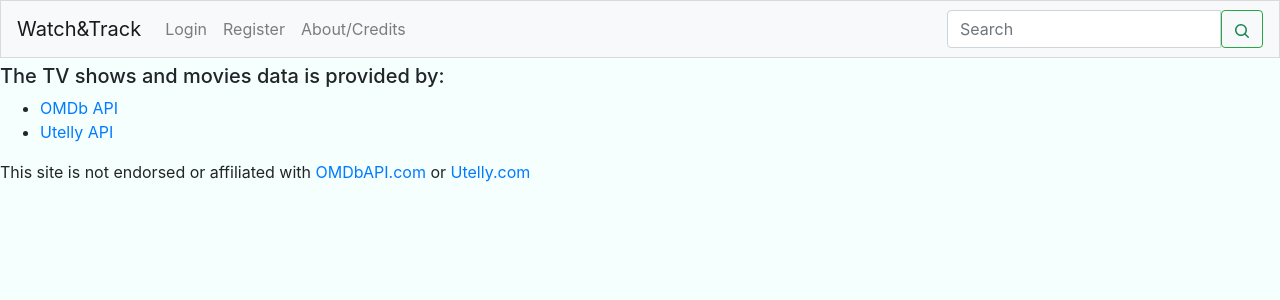
After one commit to yakzaf/tv_tracker, a Django app: page /credits in a window 1280 px wide. The commit adds this page. Shown: the top 300 px of the page. Run offline with Django 3.2, Linux system fonts and the light colour scheme; some libraries are stand-ins or nearby versions.

Commit message:
Added an "About/Credits" page

```diff
--- a/tracker/templates/tracker/base.html
+++ b/tracker/templates/tracker/base.html
@@ -39,6 +39,10 @@
             <li class="nav-item{% if request.user.is_authenticated %} hidden{% endif %}">
               <a href="#regModal" class="trigger-btn nav-link" data-toggle="modal">Register</a>
             </li>
+
+            <li class="nav-item">
+              <a href="{% url 'credits' %}" class="nav-link">About/Credits</a>
+            </li>
           </ul>
 
           <form class="form-inline my-2 my-lg-0" action="{% url 'search_results' %}">
@@ -56,6 +60,7 @@
           </form>
 
         </div>
+
       </nav>
 
       <div id="app">
--- /dev/null
+++ b/tracker/templates/tracker/credits.html
@@ -0,0 +1,11 @@
+{% extends 'tracker/base.html' %}
+
+{% block content %}
+  <h5>The TV shows and movies data is provided by:</h5>
+  <ul>
+    <li><a href="http://www.omdbapi.com/">OMDb API</a></li>
+    <li><a href="https://www.utelly.com/">Utelly API</a></li>
+  </ul>
+  <p>This site is not endorsed or affiliated with <a href="http://www.omdbapi.com/">OMDbAPI.com</a> or
+    <a href="https://www.utelly.com/">Utelly.com</a></p>
+{% endblock %}
--- a/tracker/urls.py
+++ b/tracker/urls.py
@@ -10,5 +10,6 @@ urlpatterns = [
     path("register", Register.as_view(), name="register"),
     path("logout/", LogoutView.as_view(next_page="index"), name="logout"),
     path("login/", Login.as_view(), name="login"),
-    path("watchlist", views.Watchlist.as_view(), name="watchlist")
+    path("watchlist", views.Watchlist.as_view(), name="watchlist"),
+    path("credits", views.Credits.as_view(), name="credits")
 ]
--- a/tracker/views.py
+++ b/tracker/views.py
@@ -3,6 +3,7 @@ import json
 from django.contrib.postgres.search import SearchQuery, SearchRank, SearchVector
 from django.db.models import Q
 from django.http import HttpResponse
+from django.shortcuts import render
 from rest_framework import status
 from rest_framework.views import APIView
 from rest_framework.response import Response
@@ -99,3 +100,9 @@ class Watchlist(ListView):
                              service=show.service, kind=show.kind, overview=show.overview, year=show.year))
 
         return data
+
+
+class Credits(View):
+
+    def get(self, request):
+        return render(request=request, template_name="tracker/credits.html")
```
